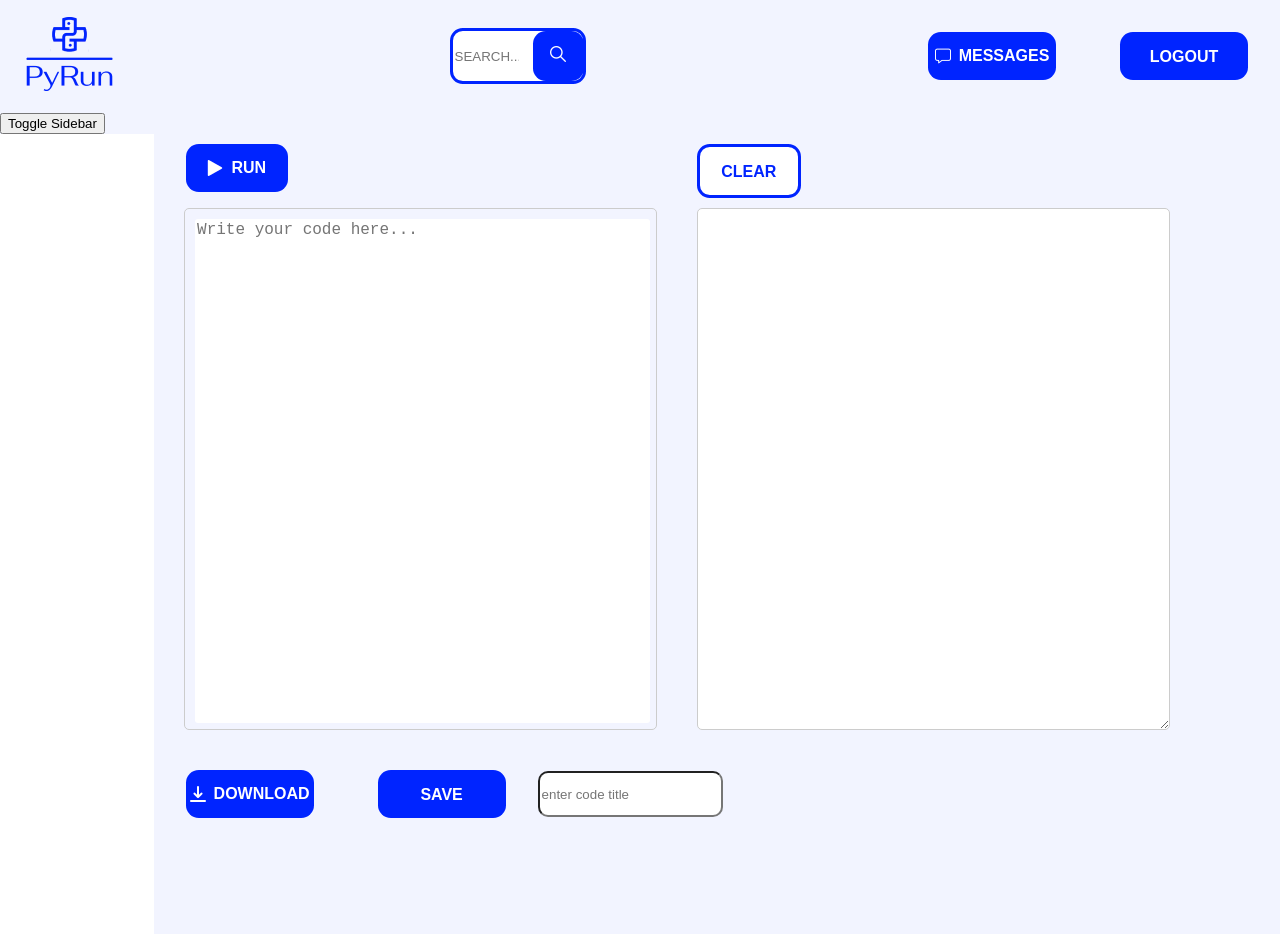
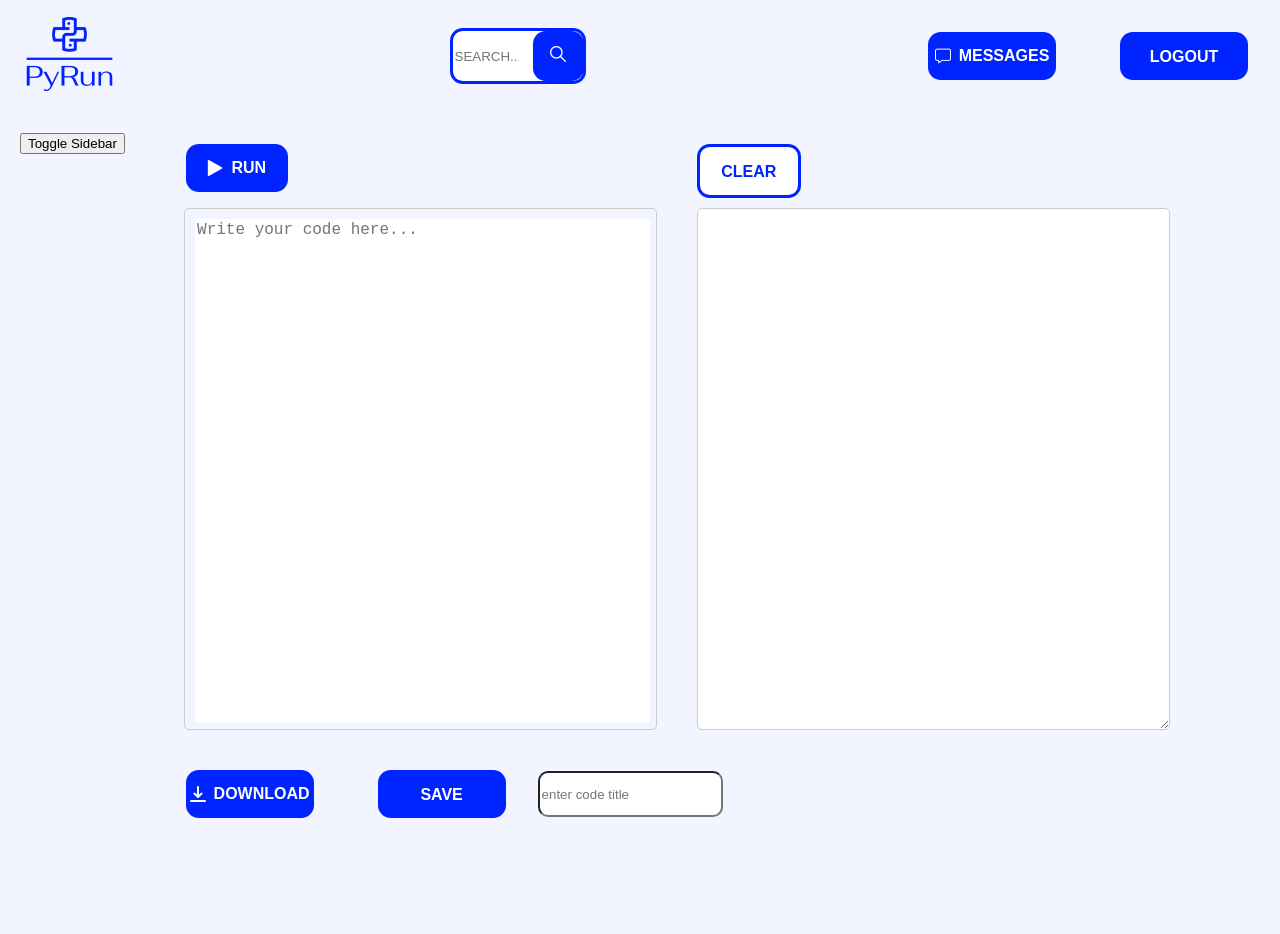
Before and after one commit to james-mahfouz/Python-code-editor, a React (Create React App) app in the folder frontend/: page /landing in a window 1280 px wide. After the commit the page ends 850 px from the top, so only its background shows below. Built offline with nearby package versions, Linux system fonts and the light colour scheme; the HTML template or start-up script is replaced by a standard one.

Commit message:
adjusted background color to sidebar

```diff
--- a/frontend/src/Pages/LandingPage/index.css
+++ b/frontend/src/Pages/LandingPage/index.css
@@ -6,7 +6,6 @@
     flex-direction: row;
     width: 100%;
     margin: 0;
-
 }
 .landing-body>*:first-child {
     flex-basis: 12%;
@@ -19,3 +18,8 @@
     flex-grow: 0;
     flex-shrink: 0;
 }
+
+.seidebar{
+    width: min-content;
+    height: min-content;
+}
--- a/frontend/src/Pages/LandingPage/index.js
+++ b/frontend/src/Pages/LandingPage/index.js
@@ -13,9 +13,9 @@ const LandingPage = () => {
         <div>
             <NavbarTwo/>
             <div className="landing-body">
-                <div>
+                <div className='sidebar'>
                     <button onClick={toggleSidebar} className="toggle_button">Toggle Sidebar</button>
-                    <div className='sidebar'>
+                    <div>
                         {showSidebar && <Sidebar setSelectedCode={setSelectedCode}/>}
                     </div>
                 </div>
--- a/frontend/src/components/SideBar/index.css
+++ b/frontend/src/components/SideBar/index.css
@@ -3,16 +3,16 @@
     border-radius: 5px;
     margin: 0rem;
     margin-top: 6rem;
-    height: calc(100% - 62px);
+    height: min-content;
     height: 70vh;
     overflow-y: auto;
 }
 
 .sidebar {
-    background-color: #ffff;
+    background-color: var(--lightt-blue);
     padding: 20px;
     box-sizing: border-box;
-    height: 100vh;
+    height: min-content;
 }
 
 /* .content {
```
